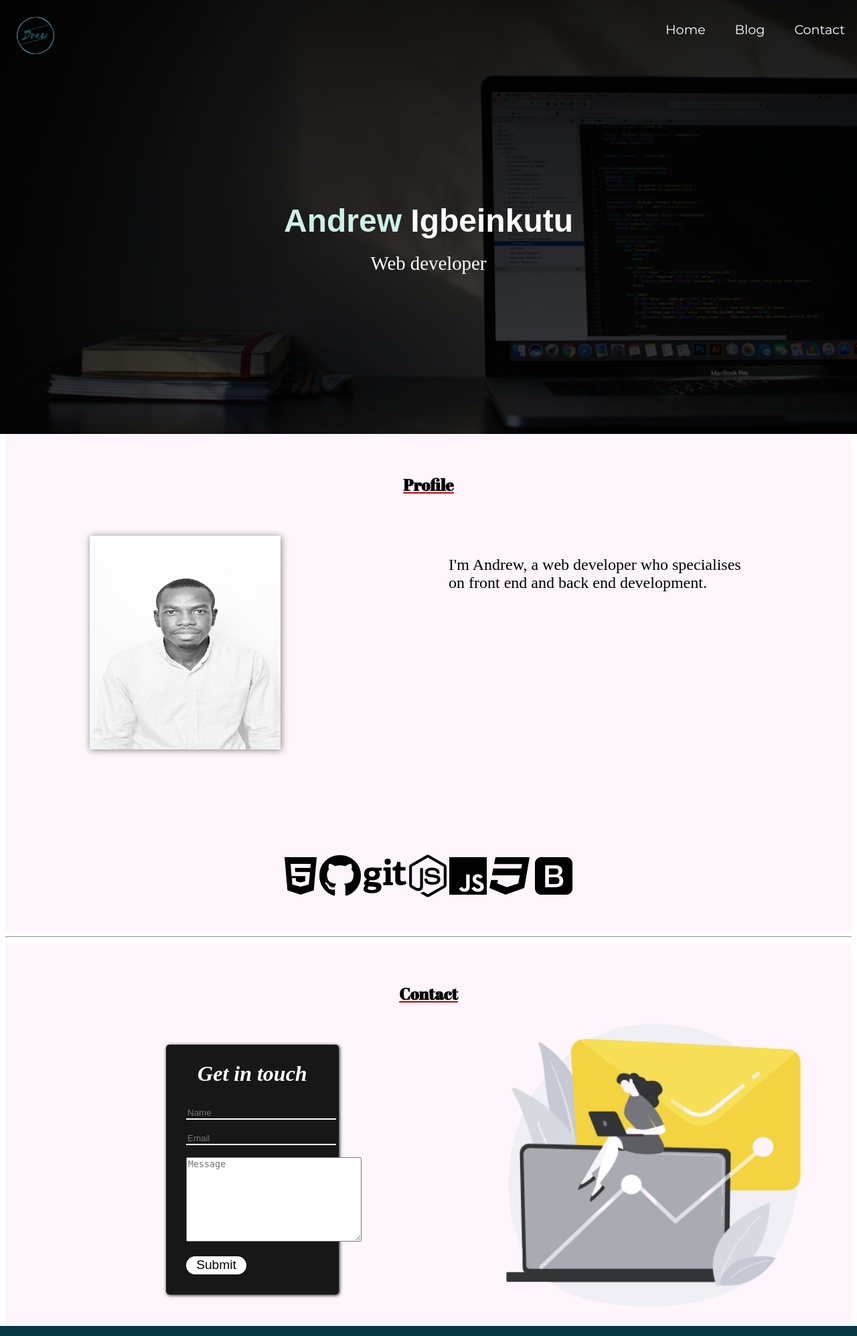
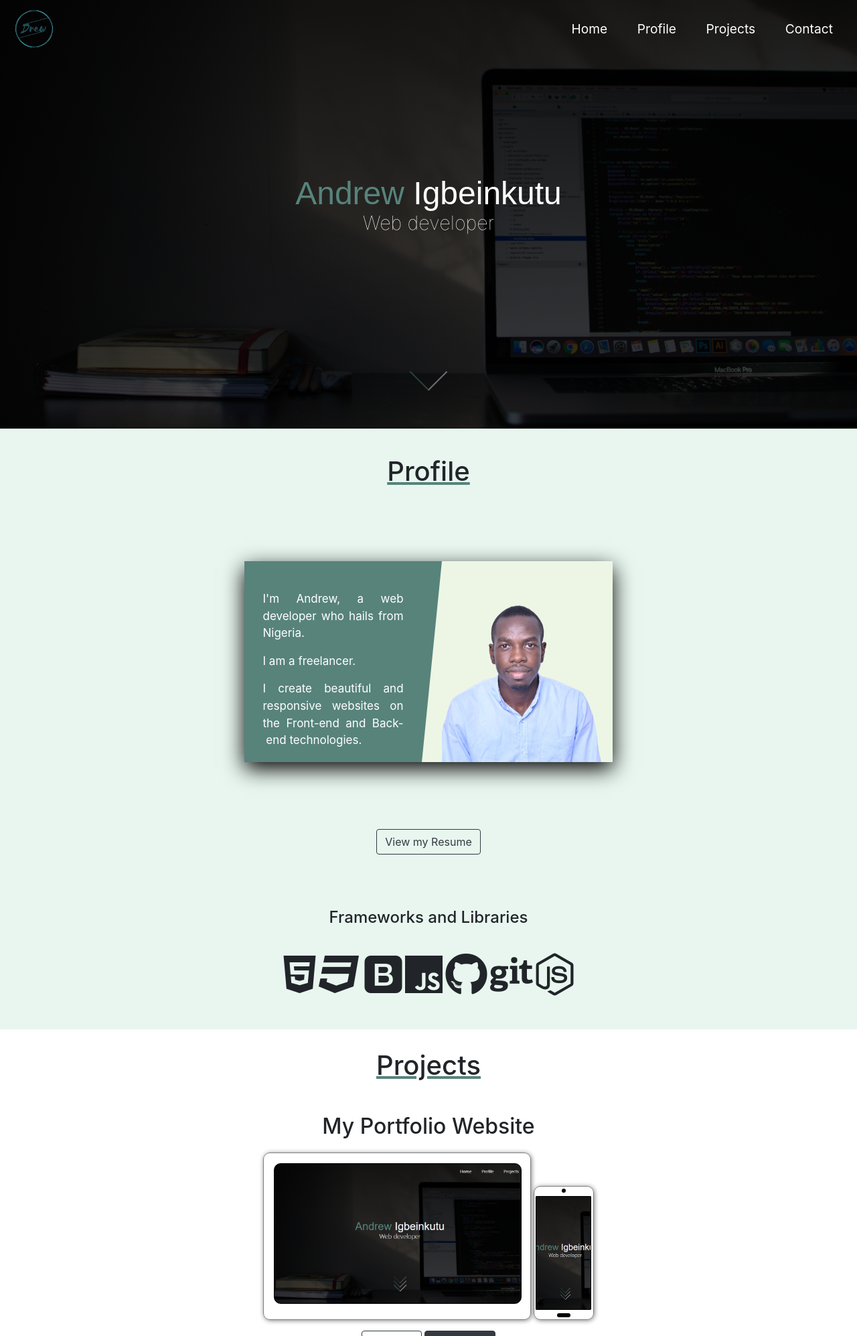
Before and after one commit to andytheo/Portfolio, a Node server app: page / in a window 1280 px wide. Shown: the top 1995 px of the page at 67% size. Run offline with Node 20, Linux system fonts and the light colour scheme; some libraries are stand-ins or nearby versions; some web fonts are replaced.

Commit message:
Added projects

```diff
--- a/public/css/styles.css
+++ b/public/css/styles.css
@@ -4,7 +4,15 @@ font-family: 'Great Vibes', cursive;
 font-family: 'Montserrat', sans-serif;
 font-family: 'Ubuntu', sans-serif;
 font-family: 'Viaoda Libre', cursive; */
-@import url('../node_modules/font-awesome/css/font-awesome.min.css');
+/* @import url('../node_modules/font-awesome/css/font-awesome.min.css'); */
+/* * {
+  box-sizing: border-box;
+} */
+
+body {
+  margin: 0;
+  padding: 0;
+}
 
 #top {
   background-image: linear-gradient(rgba(0, 0, 0, 0.9),rgba(0, 0, 0, 0.7)) , url("../images/emile-perron-xrVDYZRGdw4-unsplash.jpg");
@@ -16,34 +24,31 @@ font-family: 'Viaoda Libre', cursive; */
   margin: -10px -10px 0;
 }
 
-.navs-section {
-  display: grid;
+.my-navbar a {
+  text-decoration: none;
+  font-size: 1.2rem;
+}
+.my-navs {
+    color: white;
+    padding: 20px;
+}
+
+.my-navs:hover {
+  color: #57837B;
+}
+.bgColor.scrolled {
+  background-color: black;
+  opacity: .8;
 }
 
 .logo-img {
   width: 70px;
   height: 70px;
-  margin: 20px;
-}
-
-.navigations {
-  color: white;
-  text-align: right;
-  margin-top: -80px;
-
-}
-
-.links {
-  text-decoration: none;
-  display: inline;
-  padding: 0 20px 0 20px;
-  font-size: 1.2rem;
-  font-family: 'Montserrat', sans-serif;
 }
 
 .intro {
   color: white;
-  padding: 150px 100px 0;
+  padding: 270px 100px 0;
   text-align: center;
 }
 
@@ -52,159 +57,229 @@ font-family: 'Viaoda Libre', cursive; */
   font-family: sans-serif;
 }
 .andrew {
-  color: #CDF0EA;
+  color: #57837B;
 }
 
 .title {
   font-size: 1.8rem;
-  margin-top: -20px;
+  margin-top: -15px;
   font-weight: lighter;
 }
-#projects {
+.scrolldown {
+  position: relative;
+  top: 220px;
+  left: 50%;
+  width: 40px;
+  height: 40px;
+  transform: translateY(-80px) translateX(-50%) rotate(45deg);
+}
+.scrolldown span {
+  position: absolute;
+  top: 0;
+  left: 0;
+  display: block;
+  width: 100%;
+  height: 100%;
+  border-bottom: 2px solid #57837B;
+  border-right: 2px solid white;
+  animation: animate 1.5s linear infinite;
+  opacity: 0;
+}
+.scrolldown span:nth-child(1) {
+  transform: translate(-15px, -15px);
+  animation-delay: -0.3s;
+}
+.scrolldown span:nth-child(2) {
+  transform: translate(0, 0);
+  animation-delay: -0.2s;
+}
+.scrolldown span:nth-child(3) {
+  transform: translate(15px, 15px);
+  animation-delay: 0s;
+}
+@keyframes animate {
+  0% {
+    top: -5px;
+    left: -5px;
+    opacity: 0;
+  }
+  25% {
+    top: 0;
+    left: 0;
+    opacity: 1;
+  }
+  50%,100% {
+    top: 5px;
+    left: 5px;
+    opacity: 0;
+  }
+}
+#profile {
   padding-top: 40px;
-  background-color: #FFF5FD;
-  /* text-align: center; */
-  /* height: 550px; */
-
+  background-color: #E8F6EF;
 }
-.project-image {
-  /* border-radius: 100%; */
-  width: 45%;
-  height: 75%;
-  margin-left: 20%;
-  /* border: 1px solid black; */
-  box-shadow: 1px 1px 10px grey;
+.profile {
+  /* position: relative; */
+  /* top: 50%; */
+  /* left: 50%; */
+  margin: 70px auto;
+  justify-content: center;
+  transform: translate()-50px, -50px;
+  height: 300px;
+  width: 550px;
+  background-color: #EDF6E5;
+  color: white;
+  box-shadow: 0 10px 30px black;
+  display: flex;
+}
+.content {
+  width: 50%;
+  height: 100%;
+  background-color: #57837B;
+  padding: 8% 5% 0;
+  line-height: 1.6rem;
+  font-size: 17px;
+  text-align: justify;
+}
+.profile-img {
+  width: 54%;
+  height: 90%;
+  border-left: 30px solid #57837B;
+  border-bottom: 300px solid transparent;
+  background-image: url("../images/Andy_coloured-removebg-preview.png");
+  background-size: cover;
+  background-position: center;
+  background-repeat: no-repeat;
+  background-position: -15px -10px;
 }
 
-.project-image:hover {
-  margin-left: 15%;
-  width: 55%;
-  height: 80%;
+.frameworks {
+  padding: 30px 0;
 }
 
-.profile-info {
-  display: grid;
-  grid-template-columns: 50% 40%;
-  /* grid-column-gap: 30px; */
-}
-
-.profile-description {
-  padding: 30px;
-  font-size: 1.5rem;
+.cv {
+  padding: 30px 0 0;
+  text-align: center;
 }
 .skills {
   padding: 50px;
   text-align: center;
 }
+.skills-images {
+  width: 80px;
+  height: 80px;
+}
+#projects {
+  text-align: center;
+  padding: 30px 0;
+}
+
+.portfolio-site {
+
+}
+.project-intro {
+  margin-bottom: 20px;
+}
+
+.desktop {
+  width: 400px;
+  height: 250px;
+  border: 1px solid grey;
+  border-radius: 10px;
+  box-shadow: 1px 1px 7px grey;
+  display: inline-block;
+}
+.desktop-screen {
+  margin: 15px;
+  width: 370px;
+  height: 210px;
+  color: black;
+  border: 1px solid black;
+  border-radius: 10px;
+  background-image: url("../images/me-desktop.png");
+  background-size: cover;
+  background-position: center;
+}
+.phone {
+  width: 90px;
+  height: 200px;
+  border: 1px solid grey;
+  border-radius: 10px;
+  display: inline-block;
+  box-shadow: 1px 1px 7px grey;
+}
+.project-links {
+  text-decoration: none;
+}
+
+.view {
+  margin: 10px auto;
+}
+.phone-screen {
+  margin: 5px 2px;
+  width: 83px;
+  height: 170px;
+  border: 1px solid black;
+  border-radius: 1px;
+  background-image: url("../images/me-desktop.png");
+  background-size: cover;
+  background-position: center;
+}
+
+.phone-home-button {
+  width: 20px;
+  height: 6px;
+  border-radius: 20px;
+  background-color: black;
+  margin: auto;
+}
+
+.phone-camera {
+  width: 6px;
+  height: 6px;
+  border-radius: 50%;
+  background-color: black;
+  margin: 3px auto 0;
+}
 
 #contact {
-  padding: 40px;
-  background-color: #FFF5FD;
-  height: 500px;
+  margin: 50px auto;
+  background-color: #E8F6EF;
+  padding: 30px;
+  text-align: center;
 }
-.contact-me {
-  display: grid;
-  grid-template-columns: 33% 50%;
-  padding-left: 100px;
+.form-class {
+
 }
-.contact-image {
-  margin: -120px 0 0 170px;
-  width: 600px;
+
+.contact-form {
+  width: 300px;
+  margin: 10px auto;
+  resize: none;
+}
+
+.contact-button {
+  margin: 10px auto;
 }
 .caption {
   text-align: center;
-  font-family: 'Abril Fatface', cursive;
+  /* font-family: 'Abril Fatface', cursive; */
   text-decoration: underline;
-  text-decoration-color: #BE0000;
+  text-decoration-color: #57837B;
   padding-bottom: 40px;
 }
 
-.get-in-touch {
-  font-size: 2rem;
-  text-align: center;
-  font-style: italic;
-  margin: -5px 0 30px;
-  color: white;
-  font-weight: bold;
-}
-
-.contact-form-div {
-  background-color: #171717;
-  padding: 30px;
-  margin-left: 100px;
-  border-radius: 5px;
-  box-shadow: 1px 1px 5px black;
-  }
-
-  .submit-button {
-    width: 90px;
-    height: 27px;
-    border-radius: 20px;
-    background-color: white;
-    /* outline: none; */
-    font-size: 1.2rem;
-    border: none;
-  }
-
-  input {
-    border: none;
-    border-bottom: 2px solid white;
-    outline: none;
-    width: 220px;
-    background-color: #171717;
-    color: white;
-  }
-
-@media (max-width: 920px) {
-  .contact-image-class {
-    display: none;
-  }
-  .contact-me {
-    display: grid;
-    grid-template-columns: 68%;
-    justify-content: center;
-    padding-left: 0;
-  }
-}
 
 #footer {
-  height: 350px;
-  background-color: #053742;
-  display: grid;
-  grid-template-columns: 50% 40%;
-  column-gap: 100px;
-  margin: -8px;
+  text-align: center;
 }
 
 .icons {
-  padding: 30px 0 0;
+  /* padding: 10px 0 0; */
 
 }
 .icon-class {
-  padding: 20px 0 10px;;
-  color: black;
+  padding: 0 10px;
+  color: #57837B;
 
 }
-
-.icon-name {
-  font-family: sans-serif;
-  padding-left: 20px;
-  font-size: 20px;
-  color: lightgrey;
-}
-.footer-wrap {
-  color: white;
-  margin: 30px;
-  font-size: 1.2rem;
-  font-family: sans-serif;
-}
-
-.get-in-touch-button {
-  width: 150px;
-  height: 40px;
-  border-radius: 20px;
-  background-color: white;
-  /* outline: none; */
-  font-size: 1.2rem;
-  border: none;
-}
--- a/public/index.js
+++ b/public/index.js
@@ -0,0 +1,3 @@
+$(window).scroll(() => {
+  $("nav").toggleClass("scrolled", $(this).scrollTop()>400);
+});
--- a/views/home.ejs
+++ b/views/home.ejs
@@ -3,6 +3,7 @@
   <head>
     <meta charset="utf-8">
     <title>Me</title>
+    <link rel="stylesheet" href="https://cdn.jsdelivr.net/npm/bootstrap@4.6.0/dist/css/bootstrap.min.css" integrity="sha384-B0vP5xmATw1+K9KRQjQERJvTumQW0nPEzvF6L/Z6nronJ3oUOFUFpCjEUQouq2+l" crossorigin="anonymous">
     <link rel="stylesheet" href="css/styles.css">
     <link rel="preconnect" href="https://fonts.gstatic.com">
     <link href="https://fonts.googleapis.com/css2?family=Abril+Fatface&family=Bangers&family=Great+Vibes&family=Montserrat:wght@300;400;500;700;800;900&family=Ubuntu:wght@300;400;500;700&family=Viaoda+Libre&display=swap" rel="stylesheet">
@@ -11,73 +12,105 @@
   <body>
     <section id="top">
       <div class="navs-section">
-        <a class="logo" href="#"> <img class="logo-img" src="images/Drew-removebg.png" alt=""> </a>
-        <div class="navigations">
-          <span class="links">Home</span>
-          <span class="links">Blog</span>
-          <span class="links">Contact</span>
-        </div>
 
+  <nav class="navbar fixed-top bgColor">
+  <a class="logo" href="#"> <img class="logo-img" src="images/Drew-removebg.png" alt=""> </a>
+    <span class="my-navbar">
+      <a class="my-navs" href="#">Home</a>
+      <a class="my-navs" href="#">Profile</a>
+      <a class="my-navs" href="#">Projects</a>
+      <a class="my-navs" href="#">Contact</a>
+    </span>
+</nav>
         <div class="intro">
           <h2 class="name"><span class="andrew">Andrew</span> Igbeinkutu</h2>
           <p class="title">Web developer</p>
         </div>
+      <div class="scrolldown">
+        <span></span>
+        <span></span>
+        <span></span>
       </div>
 
     </section>
 
-    <section id="projects">
+    <section id="profile">
       <h1 class="caption">Profile</h1>
-      <div class="profile-info">
-        <img class="project-image" src="images/Andy_black_and_white.jpg" alt="">
-        <span class="profile-description">I'm Andrew, a web developer who specialises on front end and back end development.</span>
+      <div class="profile">
+        <div class="content">
+          <p>I'm Andrew, a web developer who hails from Nigeria. <p>I am a freelancer.</p> I create beautiful and responsive websites on the Front-end and Back-&nbsp;end technologies.</p>
+        </div>
+        <div class="profile-img">
+
+        </div>
       </div>
+
+      <div class="cv">
+        <button  class="btn btn-outline-dark"type="button" name="button">View my Resume</button>
+      </div>
+
+
       <div class="skills">
-        <i class="fab fa-4x fa-html5"></i>
+        <h4 class="frameworks">Frameworks and Libraries</h4>
+        <i class="fab fa-4x fa-html5 html"></i>
+          <i class="fab fa-4x fa-css3"></i>
+          <i class="fab fa-4x fa-bootstrap bootstrap"></i>
+            <i class="fab fa-4x fa-js"></i>
         <i class="fab fa-4x fa-github"></i>
         <i class="fab fa-4x fa-git"></i>
         <i class="fab fa-4x fa-node-js"></i>
-        <i class="fab fa-4x fa-js"></i>
-        <i class="fab fa-4x fa-css3"></i>
-        <i class="fab fa-4x fa-bootstrap"></i>
       </div>
-    </section><hr>
-
+    </section>
+    <section id="projects" class="container">
+      <h1 class="caption">Projects</h1>
+      <div class="portfolio-site">
+        <h2 class="project-intro">My Portfolio Website</h2>
+        <div class="desktop">
+          <div class="desktop-screen"></div>
+        </div>
+        <div class="phone">
+          <div class="phone-camera"></div>
+          <div class="phone-screen"></div>
+          <div class="phone-home-button"></div>
+        </div>
+        <div class="view">
+          <a class="project-links" href="#"><button class="btn btn-outline-dark" type="submit" name="button">Visit site</button></a>
+          <a class="project-links" href="#"><button class="btn btn-dark" type="submit" name="button">View code</button></a>
+        </div>
+      </div>
+      </section>
 
     <section id="contact">
-      <h1 class="caption">Contact</h1>
-      <!-- <p class="get-in-touch">Get in touch</p> -->
-      <div class="contact-me">
-        <!-- <h1>Looking for a website or looking to hire?</h1> -->
-        <form class="contact-form" action="index.html" method="post">
-          <div class="contact-form-div">
-        <p class="get-in-touch">Get in touch</p>
-            <input type="text" name="name" placeholder="Name"><br><br>
-            <input type="email" name="" placeholder="Email"><br><br>
-            <textarea name="name" rows="8" cols="30" placeholder="Message"></textarea><br><br>
-            <button class="submit-button" type="submit" name="button">Submit</button>
-          </div>
-          </form>
-        <div class="contact-image-class">
-        <img class="contact-image" src="images/OrgUVC-L_Bus-05_Single-04-removebg-preview.png" alt="">
-        </div>
-
+      <div class="container">
+        <h1 class="caption">Contact</h1>
+        <h3>Need a website or looking to hire?</h3>
+        <form class="form-class" action="index.html" method="post">
+          <input class="form-control mb-3 contact-form" type="text" name="" placeholder="Enter name">
+          <input class="form-control mb-3 contact-form" type="email" name="" placeholder="Enter email">
+          <textarea class="form-control contact-form" name="name" rows="5" cols="40" placeholder="Enter message"></textarea>
+          <button class="btn btn-outline-dark contact-button" type="submit" name="button">Send message</button>
+        </form>
       </div>
 
     </section>
 
     <footer id="footer">
-      <div class="footer-wrap">
-        <h1>Connect with me</h1>
-        <p>Looking for a website or hiring?</p><br>
-        <button class="get-in-touch-button" type="button" name="button">Get in touch</button>
+      <div class="icons">
+        <i class="icon-class fab fa-2x fa-facebook"></i>
+        <i class="icon-class fab fa-2x fa-twitter"></i>
+        <i class="icon-class fab fa-2x fa-github"></i>
       </div>
-      <div class="icons">
-        <i class="icon-class fab fa-2x fa-facebook"><span class="icon-name">Facebook</span></i><br>
-        <i class="icon-class fab fa-2x fa-twitter"><span class="icon-name">Twitter</span></i><br>
-        <i class="icon-class fab fa-2x fa-github"><span class="icon-name">Github</span></i><br>
-        <i class="icon-class fab fa-2x fa-instagram"><span class="icon-name">Instagram</span></i><br>
+      <hr>
+      <div class="container">
+        <p>Copyright &copy; Andrew Igbeinkutu 2021</p>
       </div>
     </footer>
+
+
+
+    <script src="https://code.jquery.com/jquery-3.5.1.slim.min.js" integrity="sha384-DfXdz2htPH0lsSSs5nCTpuj/zy4C+OGpamoFVy38MVBnE+IbbVYUew+OrCXaRkfj" crossorigin="anonymous"></script>
+    <script src="https://cdn.jsdelivr.net/npm/popper.js@1.16.1/dist/umd/popper.min.js" integrity="sha384-9/reFTGAW83EW2RDu2S0VKaIzap3H66lZH81PoYlFhbGU+6BZp6G7niu735Sk7lN" crossorigin="anonymous"></script>
+    <script src="https://cdn.jsdelivr.net/npm/bootstrap@4.6.0/dist/js/bootstrap.min.js" integrity="sha384-+YQ4JLhjyBLPDQt//I+STsc9iw4uQqACwlvpslubQzn4u2UU2UFM80nGisd026JF" crossorigin="anonymous"></script>
+    <script src="index.js" charset="utf-8"></script>
   </body>
 </html>
```
Also changed, not shown: public/images/Andy_coloured-removebg-preview.png (added), public/images/bootstrap.png (added), public/images/bootstrap2.png (added), public/images/css.png (added), public/images/css1.png (added), public/images/html.png (added), public/images/js.png (added), public/images/me-desktop.png (added), public/images/nodejs.png (added).
